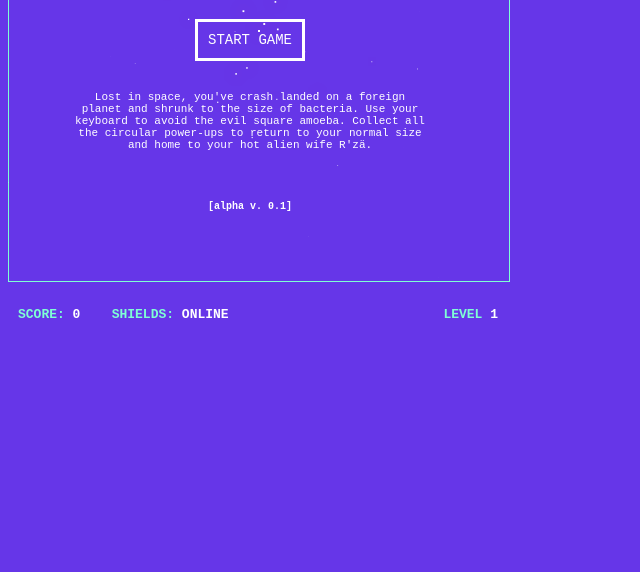
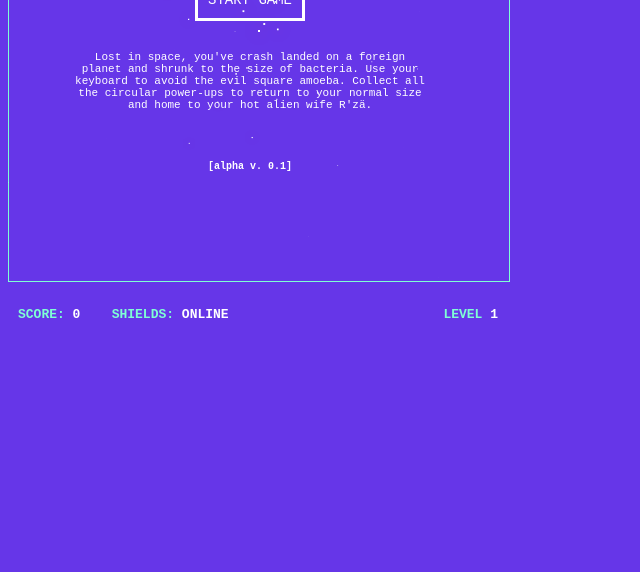
Before and after one commit to roz0n/project-r, a plain HTML site: page index.html in a window 1280 px wide. Shown: the part 228-800 px from the top of the page, without its empty margins (0-640 px from the left). Drawn offline with Linux system fonts and the light colour scheme; a web font is replaced by a local one.

```diff
--- a/style/main.css
+++ b/style/main.css
@@ -89,7 +89,7 @@ div#title-wrapper {
     position: absolute;
     text-align: center;
     left: 75px;
-    top: 118px;
+    top: 78px;
     z-index: 5;
 }
 
```
